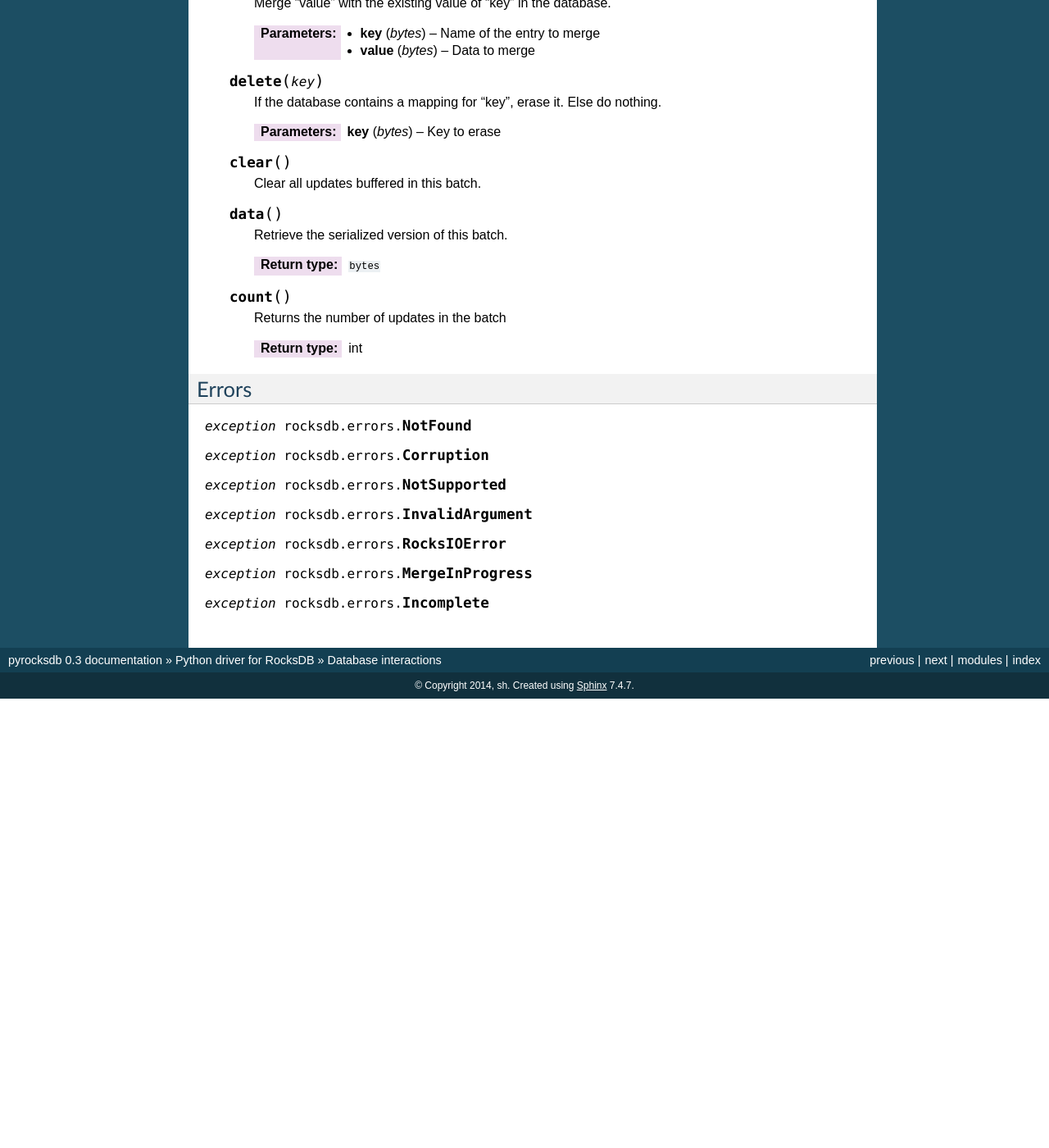
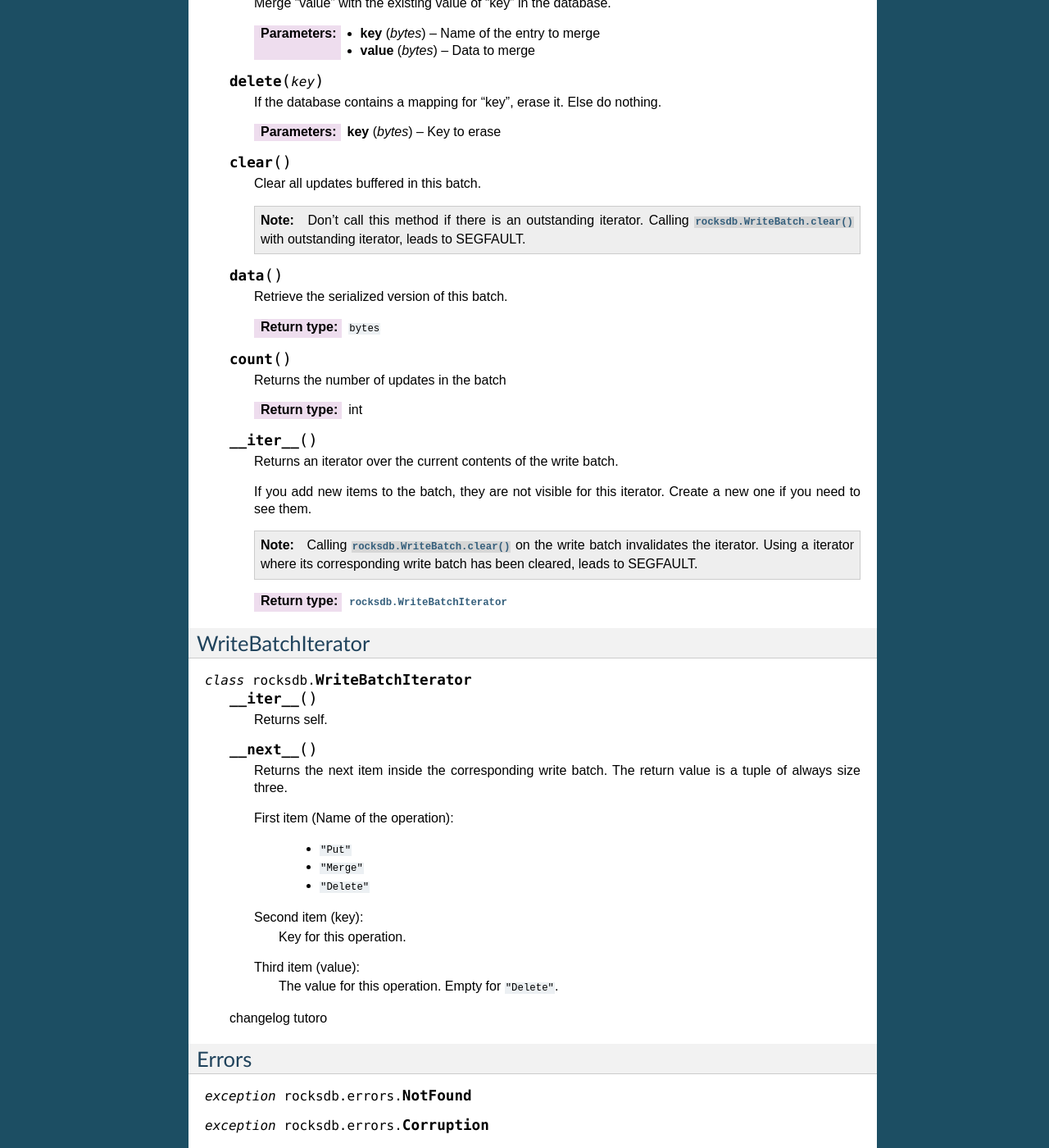
Before and after one commit to stephan-hof/pyrocksdb, a Sphinx documentation site: the page built from docs/api/database.rst, in a window 1280 px wide and 1400 px high, scrolled down 5694 px. Shown: the whole window at 82% size. Built offline with Sphinx 7.4.7, drawn with Linux system fonts in a browser that asks for light colours; before the commit the page ends 6546 px from its top, so only the background shows below that; some of the changed text lies outside the part shown.

Commit message:
Make it possible to iterate over a WriteBatch.

```diff
--- a/docs/api/database.rst
+++ b/docs/api/database.rst
@@ -364,6 +364,11 @@ WriteBatch
 
         Clear all updates buffered in this batch.
 
+        .. note::
+            Don't call this method if there is an outstanding iterator.
+            Calling :py:meth:`rocksdb.WriteBatch.clear()` with outstanding
+            iterator, leads to SEGFAULT.
+
     .. py:method:: data()
 
         Retrieve the serialized version of this batch.
@@ -376,6 +381,49 @@ WriteBatch
 
         :rtype: int
 
+    .. py:method:: __iter__()
+
+        Returns an iterator over the current contents of the write batch.
+
+        If you add new items to the batch, they are not visible for this
+        iterator. Create a new one if you need to see them.
+
+        .. note::
+            Calling :py:meth:`rocksdb.WriteBatch.clear()` on the write batch
+            invalidates the iterator.  Using a iterator where its corresponding
+            write batch has been cleared, leads to SEGFAULT.
+
+        :rtype: :py:class:`rocksdb.WriteBatchIterator`
+
+WriteBatchIterator
+==================
+
+.. py:class:: rocksdb.WriteBatchIterator
+
+    .. py:method:: __iter__()
+
+        Returns self.
+
+    .. py:method:: __next__()
+
+        Returns the next item inside the corresponding write batch.
+        The return value is a tuple of always size three.
+
+        First item (Name of the operation):
+
+            * ``"Put"``
+            * ``"Merge"``
+            * ``"Delete"``
+
+        Second item (key):
+            Key for this operation.
+
+        Third item (value):
+            The value for this operation. Empty for ``"Delete"``.
+
+    changelog
+    tutoro
+
 Errors
 ======
 
--- a/docs/changelog.rst
+++ b/docs/changelog.rst
@@ -57,6 +57,7 @@ New:
 * Make CompactRange available: :py:meth:`rocksdb.DB.compact_range`
 * Add init options to :py:class:`rocksdb.BlockBasedTableFactory`
 * Add more option to :py:class:`rocksdb.PlainTableFactory`
+* Add :py:class:`rocksdb.WriteBatchIterator`
 
 
 Version 0.2
```
Also changed, not shown: docs/tutorial/index.rst (+19 -0 lines), 4 other files.
